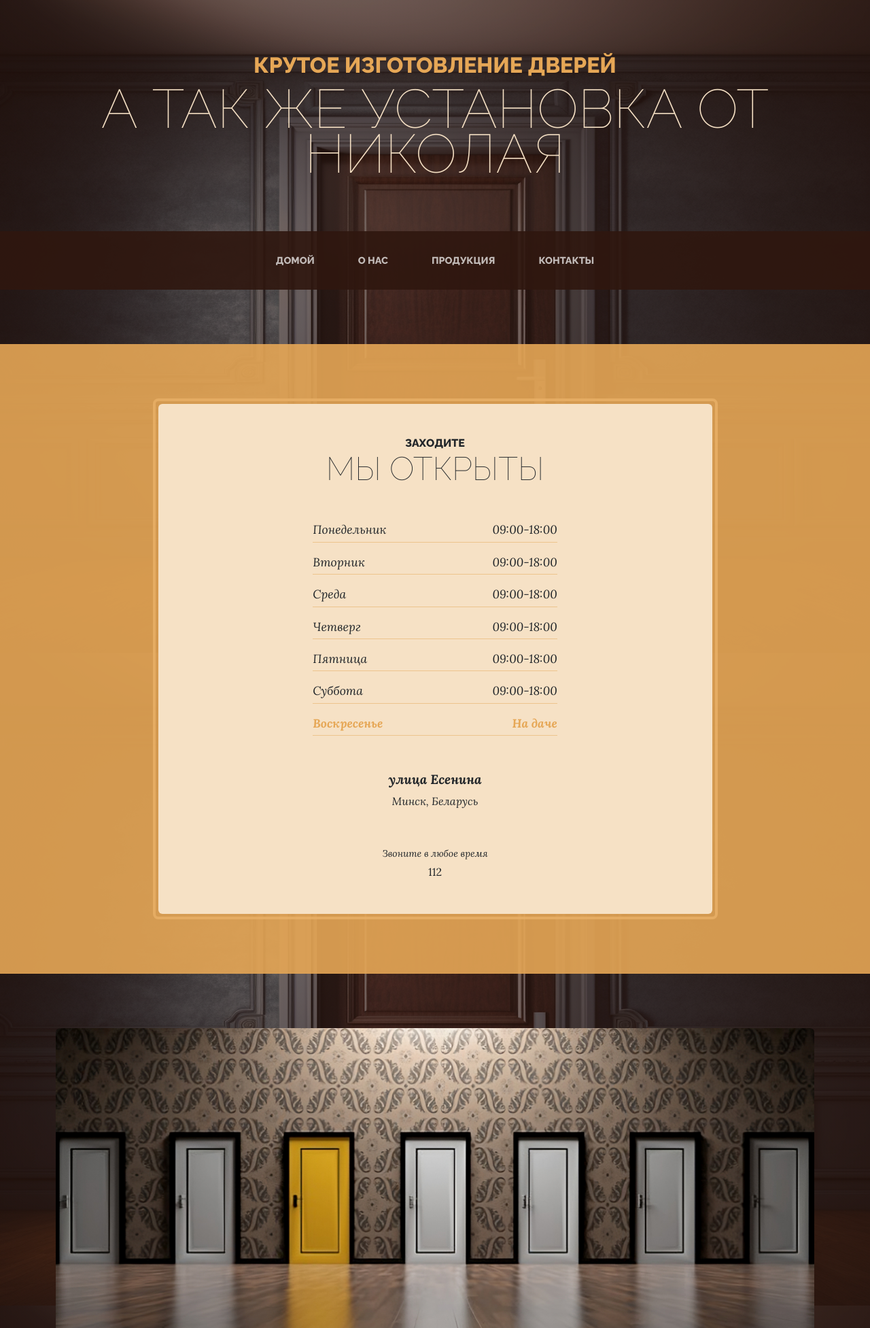
After one commit to danyderden/door_service, a Django app: page /contacts/ in a window 1280 px wide. The commit adds this page. Shown: the top 1953 px of the page at 68% size. Run offline with Django 4.2, Linux system fonts and the light colour scheme.

Commit message:
localisation of contacts page, change pictures to door theme

```diff
--- a/door_service/main_app/urls.py
+++ b/door_service/main_app/urls.py
@@ -5,5 +5,5 @@ urlpatterns = [
     path('', views.index, name='index'),
     path('about/', views.about, name='about'),
     path('products/', views.products, name='products'),
-    path('store/', views.store, name='store'),
+    path('contacts/', views.store, name='contacts'),
 ]
--- a/door_service/main_app/views.py
+++ b/door_service/main_app/views.py
@@ -16,4 +16,4 @@ def products(request):
 
 
 def store(request):
-    return render(request, 'store.html')
+    return render(request, 'contacts.html')
--- a/door_service/templates/about.html
+++ b/door_service/templates/about.html
@@ -6,7 +6,7 @@
 <section class="page-section about-heading">
     <div class="container">
         <img class="img-fluid rounded about-heading-img mb-3 mb-lg-0"
-             src="{% static 'assets/img/about.jpg'%}" alt="..."/>
+             src="{% static 'assets/img/about.png'%}" alt="..."/>
         <div class="about-heading-content">
             <div class="row">
                 <div class="col-xl-9 col-lg-10 mx-auto">
--- a/door_service/templates/base.html
+++ b/door_service/templates/base.html
@@ -49,7 +49,7 @@
                                                 href="{% url 'products'%}">Продукция</a>
                 </li>
                 <li class="nav-item px-lg-4"><a class="nav-link text-uppercase"
-                                                href="{% url 'store'%}">Магазин</a>
+                                                href="{% url 'contacts'%}">Контакты</a>
                 </li>
             </ul>
         </div>
--- /dev/null
+++ b/door_service/templates/contacts.html
@@ -0,0 +1,88 @@
+{% extends 'base.html' %}
+{% load static %}
+{% block content %}
+<section class="page-section cta">
+    <div class="container">
+        <div class="row">
+            <div class="col-xl-9 mx-auto">
+                <div class="cta-inner bg-faded text-center rounded">
+                    <h2 class="section-heading mb-5">
+                        <span class="section-heading-upper">Заходите</span>
+                        <span class="section-heading-lower">Мы открыты</span>
+                    </h2>
+                    <ul class="list-unstyled list-hours mb-5 text-left mx-auto">
+                        <li class="list-unstyled-item list-hours-item d-flex">
+                            Понедельник
+                            <span class="ms-auto">09:00-18:00</span>
+                        </li>
+                        <li class="list-unstyled-item list-hours-item d-flex">
+                            Вторник
+                            <span class="ms-auto">09:00-18:00</span>
+                        </li>
+                        <li class="list-unstyled-item list-hours-item d-flex">
+                            Среда
+                            <span class="ms-auto">09:00-18:00</span>
+                        </li>
+                        <li class="list-unstyled-item list-hours-item d-flex">
+                            Четверг
+                            <span class="ms-auto">09:00-18:00</span>
+                        </li>
+                        <li class="list-unstyled-item list-hours-item d-flex">
+                            Пятница
+                            <span class="ms-auto">09:00-18:00</span>
+                        </li>
+                        <li class="list-unstyled-item list-hours-item d-flex">
+                            Суббота
+                            <span class="ms-auto">09:00-18:00</span>
+                        </li>
+                        <li class="list-unstyled-item list-hours-item d-flex">
+                            Воскресенье
+                            <span class="ms-auto">На даче</span>
+                        </li>
+                    </ul>
+                    <p class="address mb-5">
+                        <em>
+                            <strong>улица Есенина</strong>
+                            <br/>
+                            Минск, Беларусь
+                        </em>
+                    </p>
+                    <p class="mb-0">
+                        <small><em>Звоните в любое время</em></small>
+                        <br/>
+                        112
+                    </p>
+                </div>
+            </div>
+        </div>
+    </div>
+</section>
+<section class="page-section about-heading">
+    <div class="container">
+        <img class="img-fluid rounded about-heading-img mb-3 mb-lg-0"
+             src="{% static '/assets/img/about.png'%}" alt="..."/>
+        <div class="about-heading-content">
+            <div class="row">
+                <div class="col-xl-9 col-lg-10 mx-auto">
+                    <div class="bg-faded rounded p-5">
+                        <h2 class="section-heading mb-4">
+                            <span class="section-heading-upper">Сильные двери, Крепкие петли</span>
+                            <span class="section-heading-lower">О наших дверях</span>
+                        </h2>
+                        <p>Основаны в 2023 году Колей и его другом. Мы предлагаем богатый выбор
+                        материалов от крыжовника до секвои. Мы стремимся найти деревья и
+                        расширить ассортимент дверей.</p>
+                        <p class="mb-0">
+                            Мы гарантируем, что вы будете заходить в двери снова и снова.
+                            Сделаем
+                            <em>приятным</em>
+                            каждый выход из дома и каждое возвращение. Приглашайте друзей, знакомых
+                            и показывайте им двери.
+                        </p>
+                    </div>
+                </div>
+            </div>
+        </div>
+    </div>
+</section>
+{% endblock %}
```
Also changed, not shown: door_service/templates/store.html (deleted, +0 -92 lines), door_service/static/assets/img/about.jpg (deleted), door_service/static/assets/img/about.png (added).
